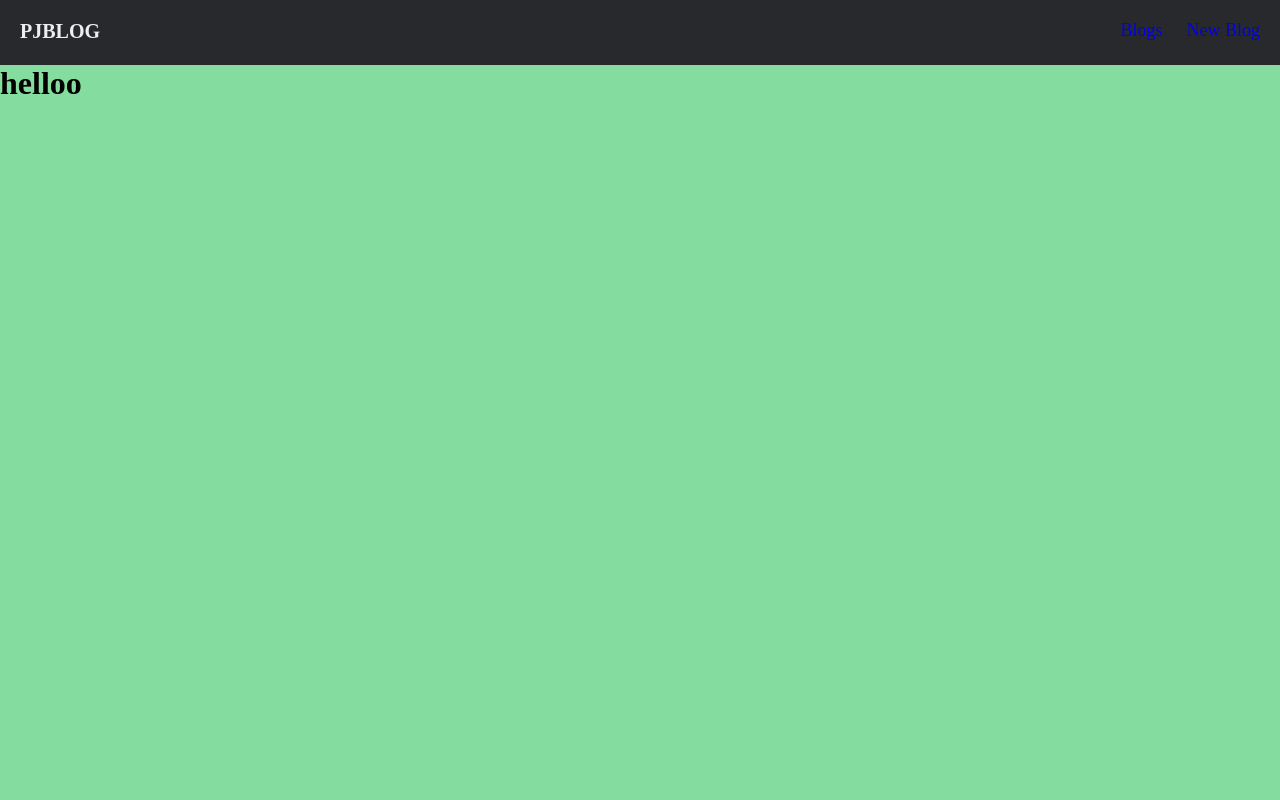
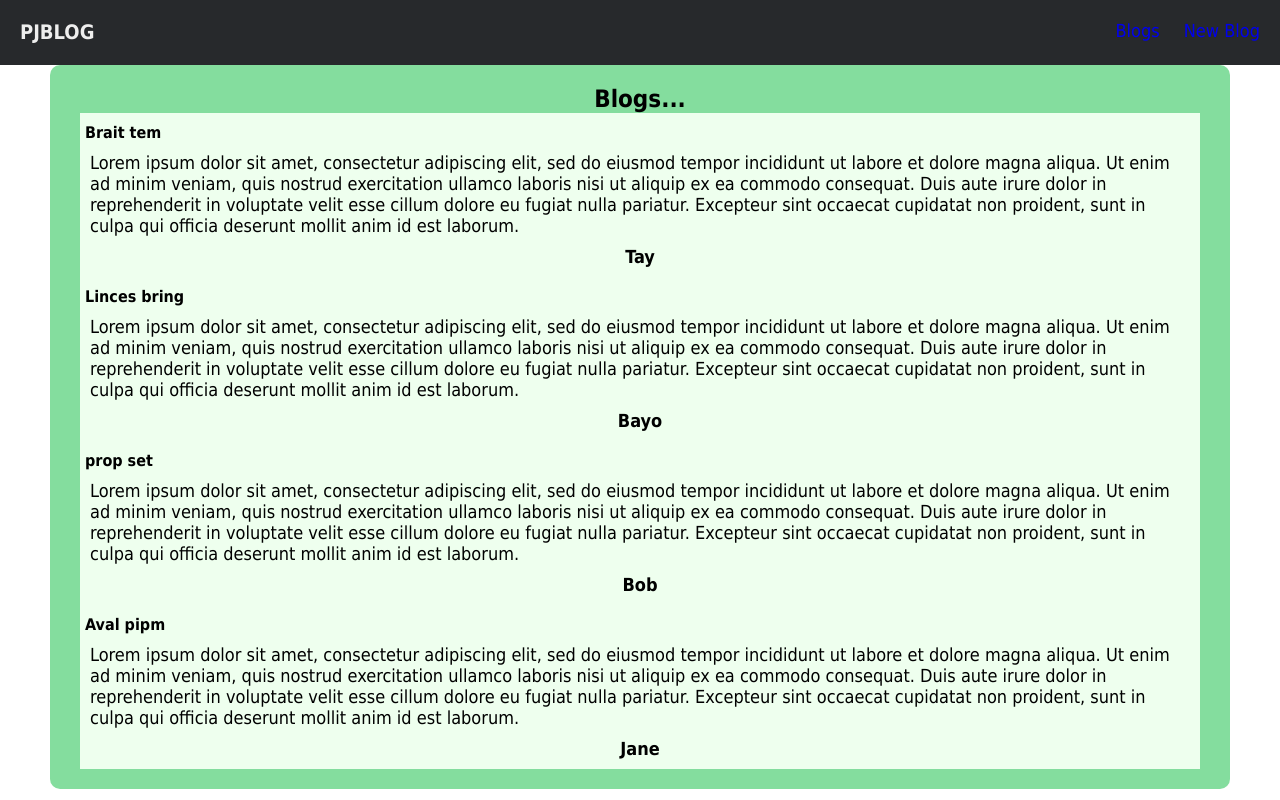
Before and after one commit to pjmiles/blog-design, a JavaScript app: page / in a window 1280 px wide. Built offline with nearby package versions, Linux system fonts and the light colour scheme; the HTML template or start-up script is replaced by a standard one.

Commit message:
BlogPosts created

```diff
--- a/package.json
+++ b/package.json
@@ -23,7 +23,9 @@
     "extends": [
       "react-app",
       "react-app/jest"
-    ]
+    ],
+    "plugins": ["prettier"],
+    "parser": "react-scripts/node_modules/babel-eslint"
   },
   "browserslist": {
     "production": [
--- a/src/App.css
+++ b/src/App.css
@@ -11,11 +11,12 @@
     margin: 0;
     padding: 0;
     box-sizing: border-box;
+    font-family: Tahoma, sans-serif;
 }
 
 .container{
     height: 100vh;
-    background-color: var(--secondary);
+    /* background-color: var(--secondary); */
 }
 
 .nav-bar {
@@ -105,3 +106,31 @@ a:link{
     background-color: var(--primary);
     cursor: pointer;
 }
+
+/* for blog content */
+.blog-container {
+    background-color: var(--secondary);
+    margin: auto 50px;
+    padding: 20px 30px;
+    border-radius: 10px;
+}
+
+.blog-header-text {
+    text-align: center;
+    font-weight: 600;
+}
+
+.blog-title {
+    font-size: 16px;
+    font-weight: 800;
+}
+
+.blog-content {
+    background-color: var(--light-alt);
+    font-size: 18px;
+    padding: 10px 5px;
+}
+.blog-author {
+    text-align: center;
+    font-weight: 700;
+}
--- a/src/App.js
+++ b/src/App.js
@@ -1,19 +1,18 @@
-import { Routes, Route } from "react-router-dom";
+import { Routes, Route, Router } from "react-router-dom";
 import "./App.css";
 import Navbar from "./components/Navbar";
-import Create from "./components/Create";
+import Create from "./components/CreateBlog";
 import Blogs from "./components/Blogs";
 
 function App() {
   return (
-      <div className="container">
-        <Navbar />
+    <div className="container">
+      <Navbar />
         <Routes>
-          <Route path="/" element={<Blogs />} exact />
+          <Route path="/" element={<Blogs />} />
           <Route path="/create" element={<Create />} />
         </Routes>
-        {/* <Create /> */}
-      </div>
+    </div>
   );
 }
 
--- a/src/components/Blogs.js
+++ b/src/components/Blogs.js
@@ -1,11 +1,20 @@
-import React from 'react'
+import { BlogPosts } from "./Data";
 
 const Blogs = () => {
   return (
-    <div>
-        <h1>helloo</h1>
+    <div className="blog-container">
+      <h2 className="blog-header-text">Blogs...</h2>
+      {BlogPosts.map((blogpost) => {
+        return(
+          <div className="blog-content">
+            <h5 className="blog-title">{blogpost.title}</h5>
+            <p className="blog-content">{blogpost.content}</p>
+            <p className="blog-author">{blogpost.author}</p>
+          </div>
+        )
+      })}
     </div>
-  )
-}
+  );
+};
 
-export default Blogs
+export default Blogs;
--- a/src/components/Create.js
+++ /dev/null
@@ -1,29 +0,0 @@
-const Create = () => {
-  return (
-    <div className="form-section">
-        <h3 className="form-heading">Create Blog</h3>
-
-      <div className="form-container" >
-
-      <form action="" method="POST">
-        <div className="form-control">
-          <label for="title">Blog Title</label>
-          <input className="form-input" type="text" placeholder="title" required></input>
-        </div>
-        <div className="form-control">
-          <label for="content">Blog Content</label>
-          <textarea className="form-input-content" type="text" placeholder="content" required></textarea>
-        </div>
-        <div className="form-control">
-          <label for="author">Author</label>
-          <input className="form-input" type="text" placeholder="name" required></input>
-        </div>
-
-        <input className="submit-btn" type="submit" required></input>
-      </form>
-        </div>
-    </div>
-  );
-};
-
-export default Create
--- /dev/null
+++ b/src/components/CreateBlog.js
@@ -0,0 +1,43 @@
+const Create = () => {
+  return (
+    <div className="form-section">
+      <h3 className="form-heading">Create Blog</h3>
+
+      <div className="form-container">
+        <form action="" method="POST">
+          <div className="form-control">
+            <label for="title">Blog Title</label>
+            <input
+              className="form-input"
+              type="text"
+              placeholder="title"
+              required
+            ></input>
+          </div>
+          <div className="form-control">
+            <label for="content">Blog Content</label>
+            <textarea
+              className="form-input-content"
+              type="text"
+              placeholder="content"
+              required
+            ></textarea>
+          </div>
+          <div className="form-control">
+            <label for="author">Author</label>
+            <input
+              className="form-input"
+              type="text"
+              placeholder="name"
+              required
+            ></input>
+          </div>
+
+          <input className="submit-btn" type="submit" required></input>
+        </form>
+      </div>
+    </div>
+  );
+};
+
+export default Create;
--- /dev/null
+++ b/src/components/Data.js
@@ -0,0 +1,28 @@
+export const BlogPosts = [
+    {
+      id:1,
+      title: "Brait tem",
+      content: "Lorem ipsum dolor sit amet, consectetur adipiscing elit, sed do eiusmod tempor incididunt ut labore et dolore magna aliqua. Ut enim ad minim veniam, quis nostrud exercitation ullamco laboris nisi ut aliquip ex ea commodo consequat. Duis aute irure dolor in reprehenderit in voluptate velit esse cillum dolore eu fugiat nulla pariatur. Excepteur sint occaecat cupidatat non proident, sunt in culpa qui officia deserunt mollit anim id est laborum.",
+      author:"Tay",
+
+    },
+    {
+      id:2,
+      title: "Linces bring",
+      content: "Lorem ipsum dolor sit amet, consectetur adipiscing elit, sed do eiusmod tempor incididunt ut labore et dolore magna aliqua. Ut enim ad minim veniam, quis nostrud exercitation ullamco laboris nisi ut aliquip ex ea commodo consequat. Duis aute irure dolor in reprehenderit in voluptate velit esse cillum dolore eu fugiat nulla pariatur. Excepteur sint occaecat cupidatat non proident, sunt in culpa qui officia deserunt mollit anim id est laborum.",
+      author:"Bayo",
+
+    },
+    {
+      id:3,
+      title: "prop set",
+      content: "Lorem ipsum dolor sit amet, consectetur adipiscing elit, sed do eiusmod tempor incididunt ut labore et dolore magna aliqua. Ut enim ad minim veniam, quis nostrud exercitation ullamco laboris nisi ut aliquip ex ea commodo consequat. Duis aute irure dolor in reprehenderit in voluptate velit esse cillum dolore eu fugiat nulla pariatur. Excepteur sint occaecat cupidatat non proident, sunt in culpa qui officia deserunt mollit anim id est laborum.",
+      author:"Bob",
+    },
+    {
+      id:4,
+      title: "Aval pipm",
+      content: "Lorem ipsum dolor sit amet, consectetur adipiscing elit, sed do eiusmod tempor incididunt ut labore et dolore magna aliqua. Ut enim ad minim veniam, quis nostrud exercitation ullamco laboris nisi ut aliquip ex ea commodo consequat. Duis aute irure dolor in reprehenderit in voluptate velit esse cillum dolore eu fugiat nulla pariatur. Excepteur sint occaecat cupidatat non proident, sunt in culpa qui officia deserunt mollit anim id est laborum.",
+      author:"Jane",
+    },
+  ]
```
